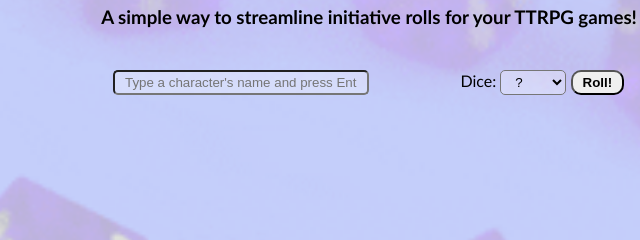
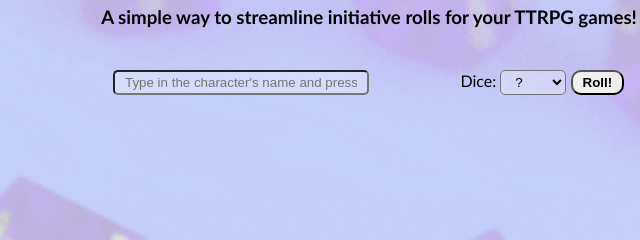
Before and after one commit to alxngrnj/initiative-roller, a plain HTML site: page index.html in a window 1280 px wide. Shown: the part 146-386 px from the top of the page, 271-911 px from the left. Drawn offline with Linux system fonts and the light colour scheme.

Commit message:
improved wording for the input's placeholder

```diff
--- a/index.html
+++ b/index.html
@@ -16,7 +16,7 @@
             games!</h3>
 
         <div class="input-container">
-            <input aria-label="name" type="text" placeholder="Type a character's name and press Enter" class="input">
+            <input aria-label="name" type="text" placeholder="Type in the character's name and press Enter" class="input">
 
             <form>
                 <label for="dice">
```
